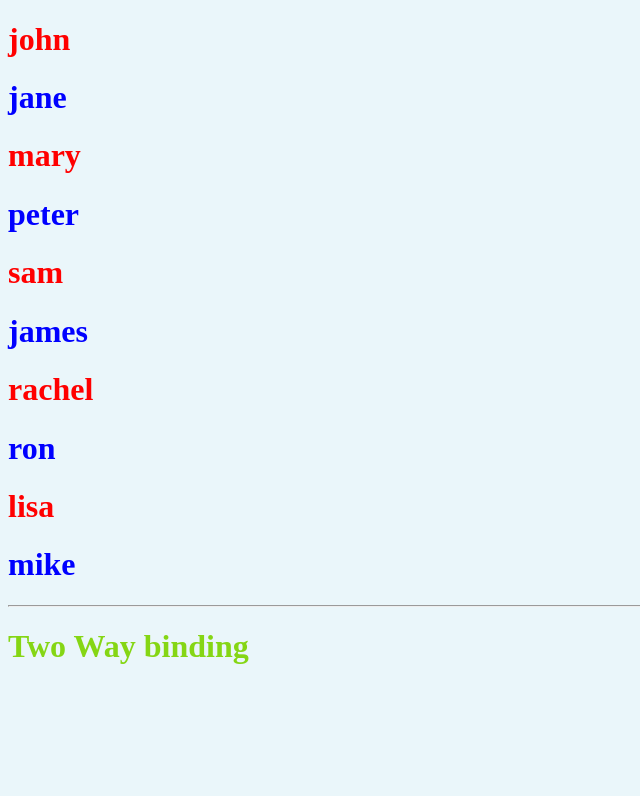
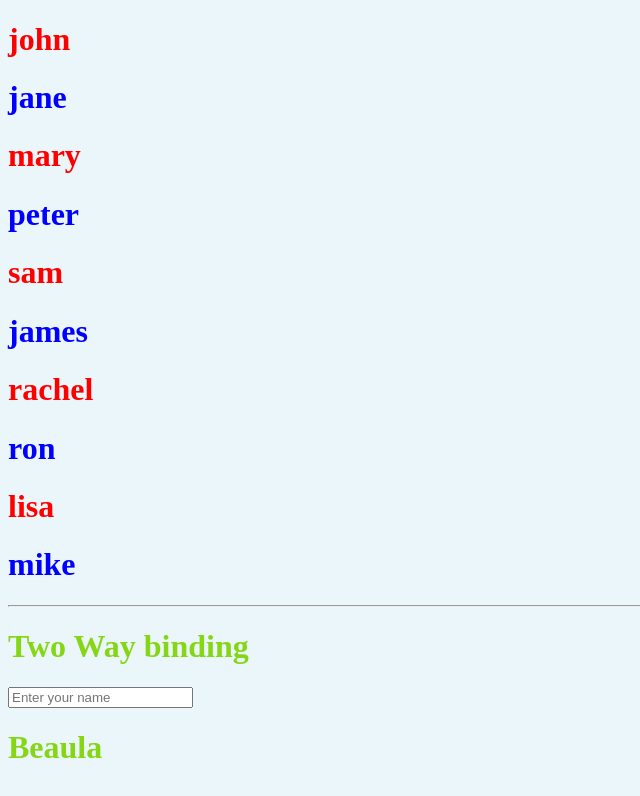
Before and after one commit to BeaulaEkka/angular-firstapp, an Angular app: page / in a window 1280 px wide. Shown: the part 5683-6479 px from the top of the page, without its empty margins (0-640 px from the left). Built offline with nearby package versions, Linux system fonts and the light colour scheme.

Commit message:
feat: add two-way data binding for name input and update app component

```diff
--- a/src/app/app.component.html
+++ b/src/app/app.component.html
@@ -226,4 +226,12 @@
 
 <hr>
 <h1>Two Way binding</h1>
+<!--htmlfile + ts file ... property sync--->
+<!-- <input [(ngModel)]="nameBinding" type="text" placeholder="Enter your name"> -->
+
+<input type="text" (input)="changeName($event)" placeholder="Enter your name">
+
+
+<!-- <h1>{{nameBinding}}</h1> -->
+<h1>{{nameBinding}}</h1>
 <br><br><br><br><br><br><br>
--- a/src/app/app.component.ts
+++ b/src/app/app.component.ts
@@ -10,10 +10,11 @@
 import { LoginComponent } from "./login/login.component";
 import { SignupComponent } from "./signup/signup.component";
 import { ProfileComponent } from "./profile/profile.component";
+import { FormsModule } from "@angular/forms";
 
 @Component({
   selector: "app-root",
-  imports: [LoginComponent, SignupComponent, ProfileComponent],
+  imports: [LoginComponent, SignupComponent, ProfileComponent, FormsModule],
   templateUrl: "./app.component.html",
   styleUrl: "./app.component.css",
 })
@@ -141,6 +142,14 @@
     this.t.set(200);
   }
 
+  // event binding
+  nameBinding = "Beaula";
+
+  changeName(event: Event) {
+    const val = (event.target as HTMLInputElement).value;
+    this.nameBinding = val;
+  }
+
   getName(event: Event) {
     console.log("event ", event);
     const val = (event.target as HTMLInputElement).value;
```
